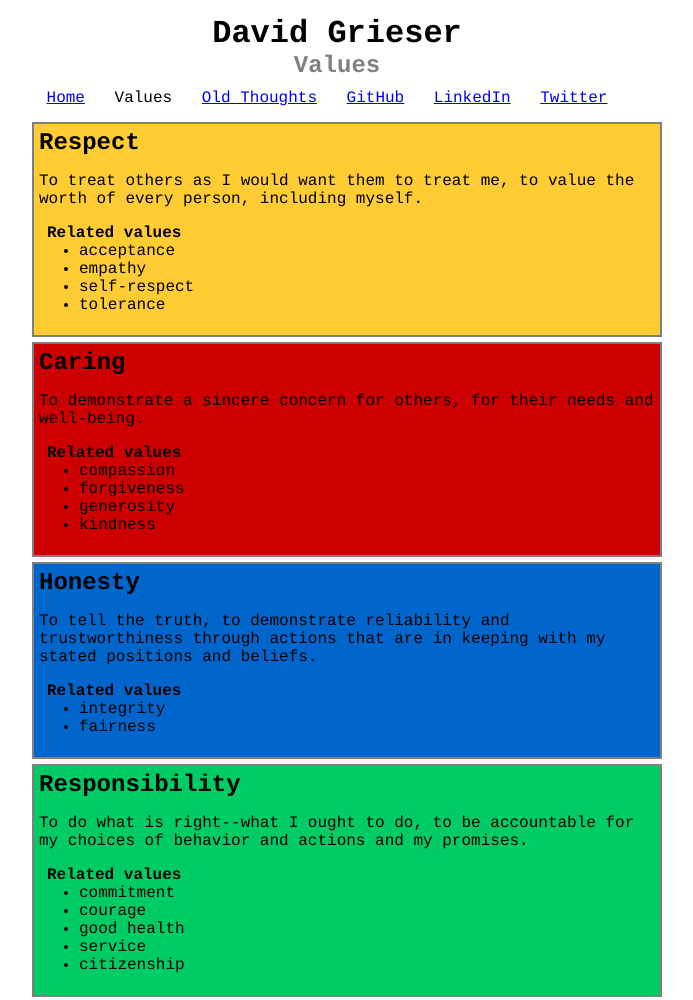
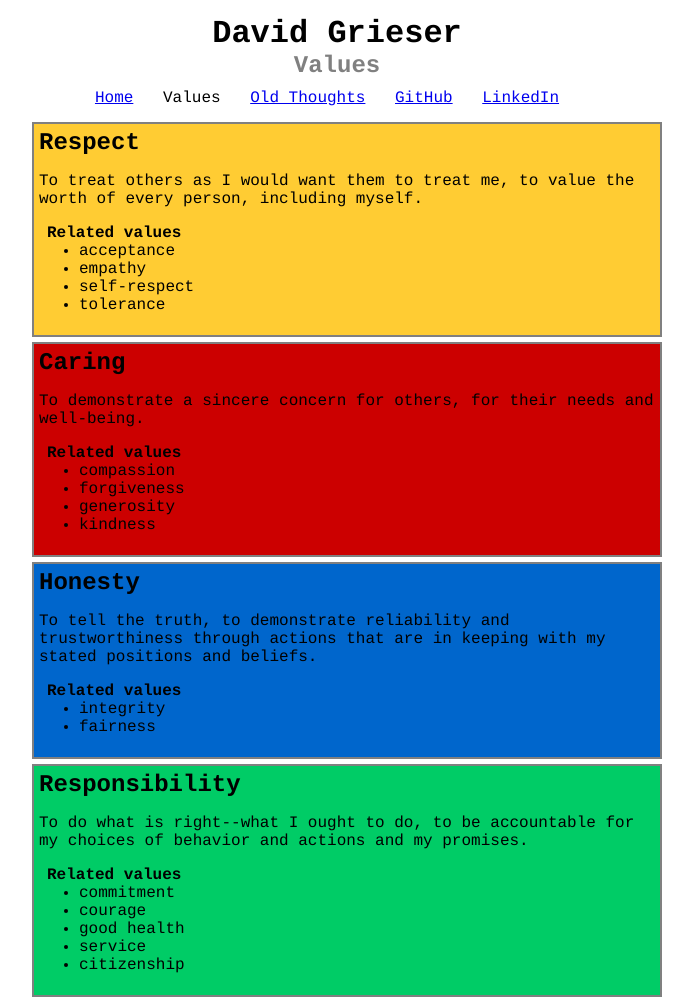
Before and after one commit to davidgrieser/davidgrieser.github.io, a plain HTML site: page values.html in a window 1280 px wide. Shown: the top 1000 px of the page, without its empty margins (303-996 px from the left). Drawn offline with Linux system fonts and the light colour scheme.

Commit message:
fix: remove twitter from another page

```diff
--- a/values.html
+++ b/values.html
@@ -36,7 +36,6 @@
           <li><a href='oldthoughts.html'>Old Thoughts</a></li>
           <li><a href='https://github.com/davidgrieser'>GitHub</a></li>
           <li><a href='https://www.linkedin.com/in/davidgrieser'>LinkedIn</a></li>
-          <li><a href='https://twitter.com/davidgrieser'>Twitter</a></li>
         </ul>
       </nav>
     </header>
```
